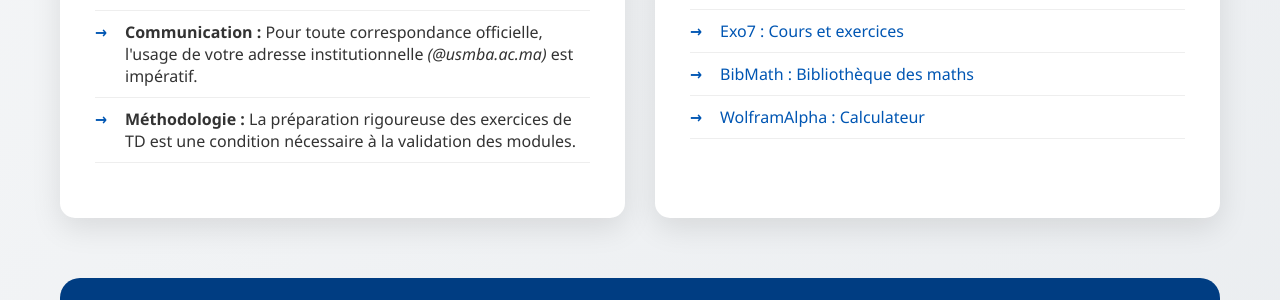
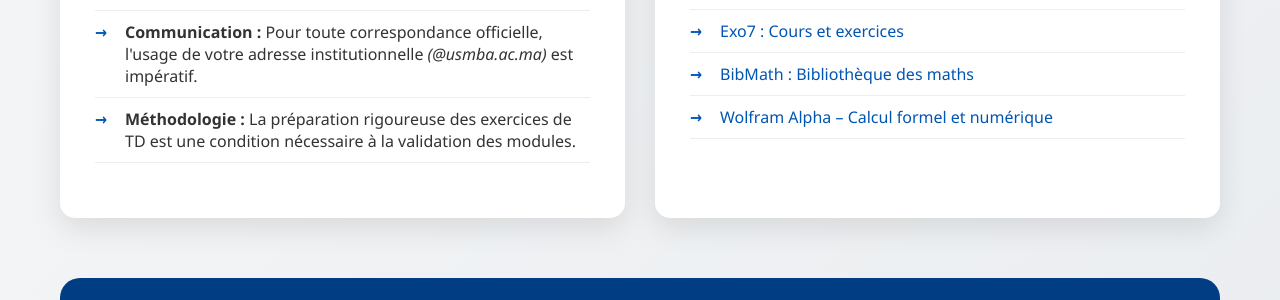
Before and after one commit to mahmoudmath/mahmoudmath.github.io, a Jekyll site: the page index.html, which Jekyll copies as it is, in a window 1280 px wide. Shown: the part 1135-1435 px from the top of the page. Built offline with Jekyll 4.4.1, drawn with Linux system fonts in a browser that asks for light colours.

Commit message:
Update index.html

```diff
--- a/index.html
+++ b/index.html
@@ -59,7 +59,7 @@
                     <li><a href="https://elearn.fst-usmba.ac.ma/" target="_blank" style="color:#0056b3; font-weight: bold;">Plateforme Moodle FST</a></li>
                     <li><a href="http://exo7.emath.fr/" target="_blank" style="color:#0056b3;">Exo7 : Cours et exercices</a></li>
                     <li><a href="https://www.bibmath.net/" target="_blank" style="color:#0056b3;">BibMath : Bibliothèque des maths</a></li>
-                    <li><a href="https://www.wolframalpha.com/" target="_blank" style="color:#0056b3;">WolframAlpha : Calculateur</a></li>
+                    <li><a href="https://www.wolframalpha.com/" target="_blank" style="color:#0056b3;">Wolfram Alpha – Calcul formel et numérique</a></li>
                 </ul>
             </div>
         </div>
```
